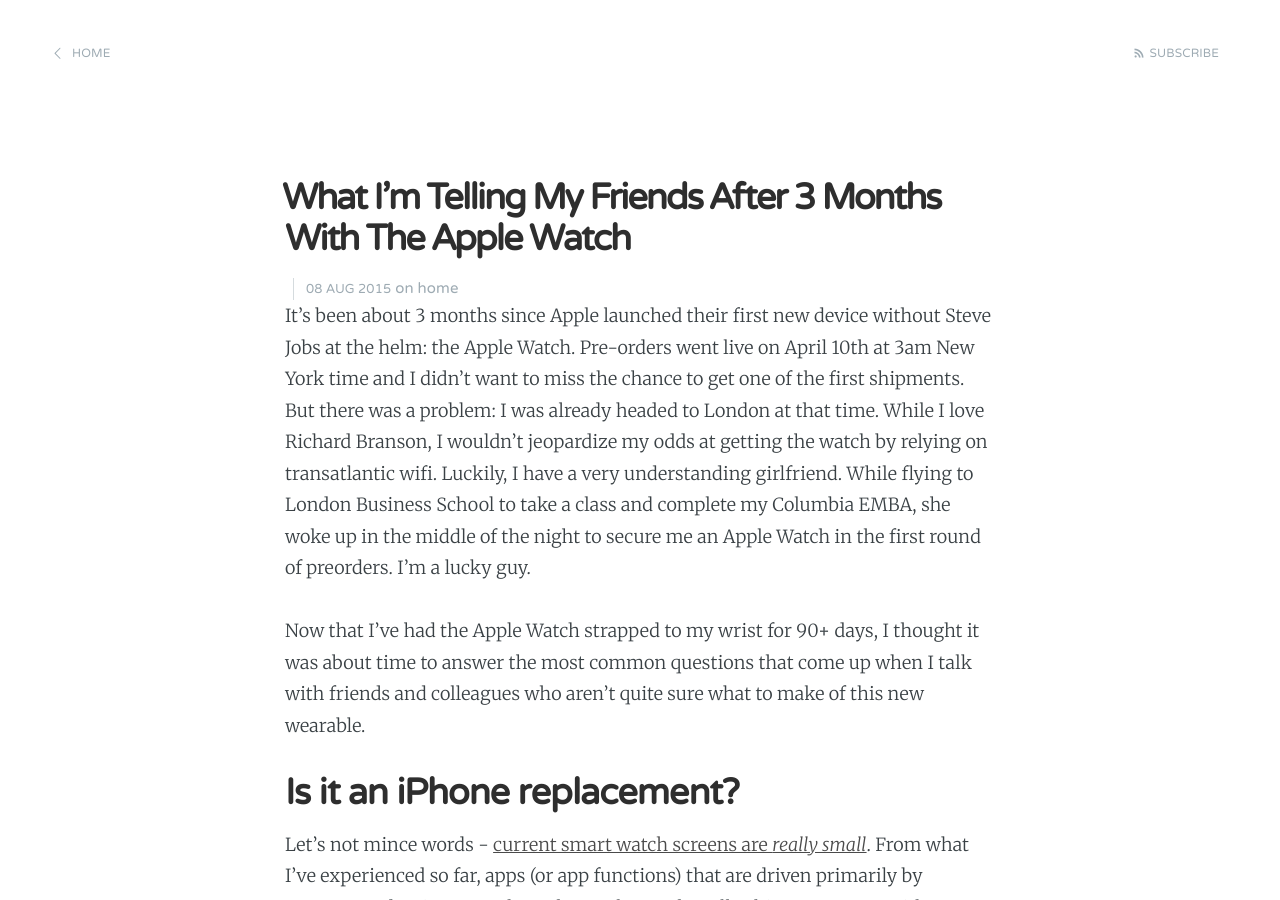
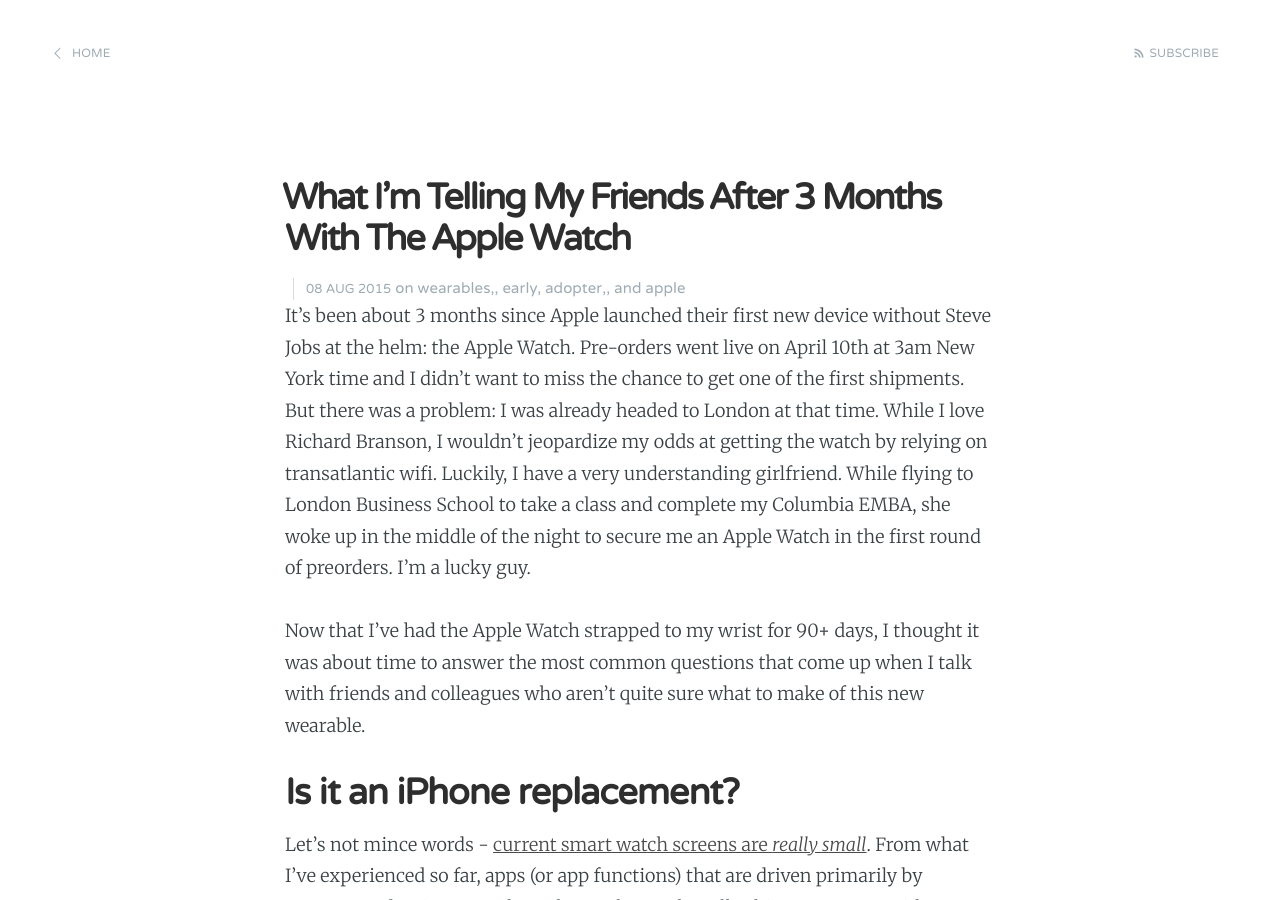
Before and after one commit to operatingrole/operatingrole.github.io, a Jekyll site: the page built from _posts/2015-08-08-3-months-apple-watch.md, in a window 1280 px wide and 900 px high. Built offline with Jekyll 4.4.1, drawn with Linux system fonts in a browser that asks for light colours; Markdown is read by kramdown in place of the engine named in the settings.

```diff
--- a/_includes/disqus.html
+++ b/_includes/disqus.html
@@ -2,7 +2,7 @@
     <div id="disqus_thread"></div>
     <script type="text/javascript">
 
-        var disqus_shortname = '';
+        var disqus_shortname = 'operatingrole';
         var disqus_developer = 0; // developer mode is on
         (function() {
             var dsq = document.createElement('script'); dsq.type = 'text/javascript'; dsq.async = true;
--- a/_includes/subscribe.html
+++ b/_includes/subscribe.html
@@ -2,7 +2,7 @@
   <div class="container container--content">
     <h3 class="u-alignCenter">Stay in touch</h3>
     <p>
-      Hi, I'm <a href="{{ site.baseurl }}about/">Your Name</a>. A short description of your blog. Mickey is a minimal one-column theme for Jekyll. It's designed and developed by <a href="http://github.com/vincentchan" target="_blank">@VincentChan</a>.
+      Hi, welcome to <a href="{{ site.baseurl }}about/">Operating Role</a>. This is a place on the web by<a href="http://twitter.com/chowdhury" target="_blank">@Chowdhury</a> &amp; <a href="http://twitter.com/chowdhury" target="_blank">@Widry</a>to share lessons learned and experiences from work on the front lines of building companies.
     </p>
     <div class="newsletterForm-wrapper">
       <!-- Begin MailChimp Signup Form -->
--- a/_posts/2015-08-08-3-months-apple-watch.md
+++ b/_posts/2015-08-08-3-months-apple-watch.md
@@ -2,10 +2,11 @@
 layout: post
 title: "What I’m Telling My Friends After 3 Months With The Apple Watch"
 published: true
-category: home
+categories: wearables, early adopter, apple
+excerpt_separator: <!--more-->
 ---
 
-It’s been about 3 months since Apple launched their first new device without Steve Jobs at the helm: the Apple Watch. Pre-orders went live on April 10th at 3am New York time and I didn’t want to miss the chance to get one of the first shipments. But there was a problem: I was already headed to London at that time. While I love Richard Branson, I wouldn’t jeopardize my odds at getting the watch by relying on transatlantic wifi. Luckily, I have a very understanding girlfriend. While flying to London Business School to take a class and complete my Columbia EMBA, she woke up in the middle of the night to secure me an Apple Watch in the first round of preorders. I’m a lucky guy.
+It’s been about 3 months since Apple launched their first new device without Steve Jobs at the helm: the Apple Watch. Pre-orders went live on April 10th at 3am New York time and I didn’t want to miss the chance to get one of the first shipments. But there was a problem: I was already headed to London at that time. <!--more-->While I love Richard Branson, I wouldn’t jeopardize my odds at getting the watch by relying on transatlantic wifi. Luckily, I have a very understanding girlfriend. While flying to London Business School to take a class and complete my Columbia EMBA, she woke up in the middle of the night to secure me an Apple Watch in the first round of preorders. I’m a lucky guy.
 
 Now that I’ve had the Apple Watch strapped to my wrist for 90+ days, I thought it was about time to answer the most common questions that come up when I talk with friends and colleagues who aren’t quite sure what to make of this new wearable.
 
```
Also changed, not shown: 2 other files.
